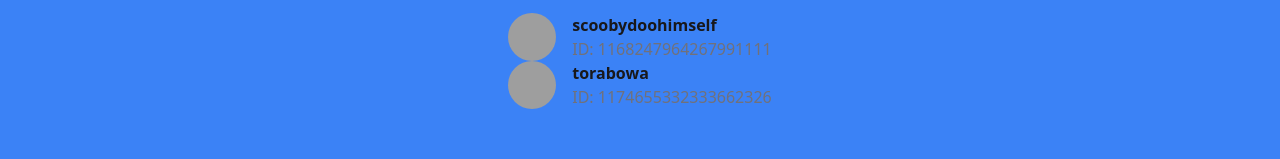
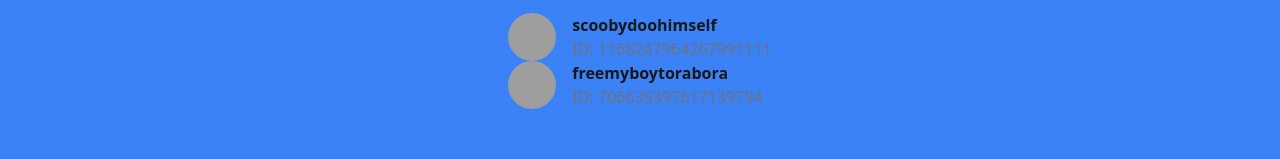
Before and after one commit to BlackShadowSaber/meow, a plain HTML site: page index.html in a window 1280 px wide. Shown: the part 417-576 px from the top of the page. Drawn offline with nearby package versions, Linux system fonts and the light colour scheme; grey boxes are pictures that could not be loaded.

Commit message:
Update index.html

```diff
--- a/index.html
+++ b/index.html
@@ -114,8 +114,8 @@
     <div class="flex items-center space-x-4">
         <img src="https://cdn.discordapp.com/avatars/1174655332333662326/04d0589a9c1c5e45d76d270c95243e28.png?size=1024" class="w-12 h-12 rounded-full" />
         <div>
-          <div class="text-primary font-semibold">torabowa</div>
-          <div class="text-muted-foreground">ID: 1174655332333662326</div>
+          <div class="text-primary font-semibold">freemyboytorabora</div>
+          <div class="text-muted-foreground">ID: 706639397617139794</div>
         </div>
       </div>
   </div>
```
